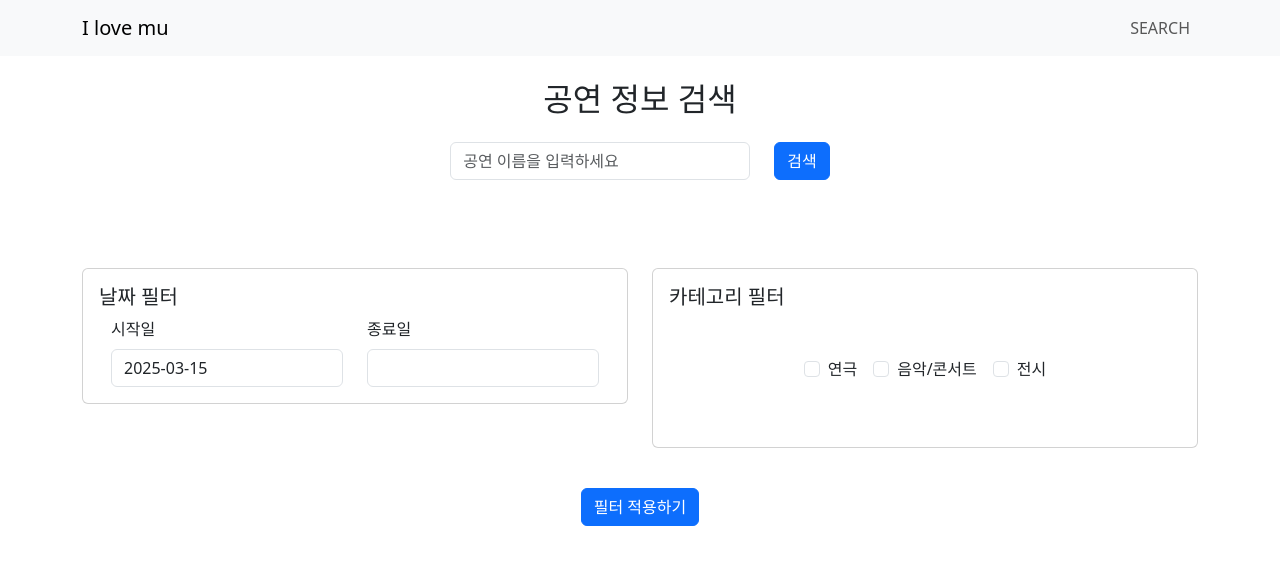
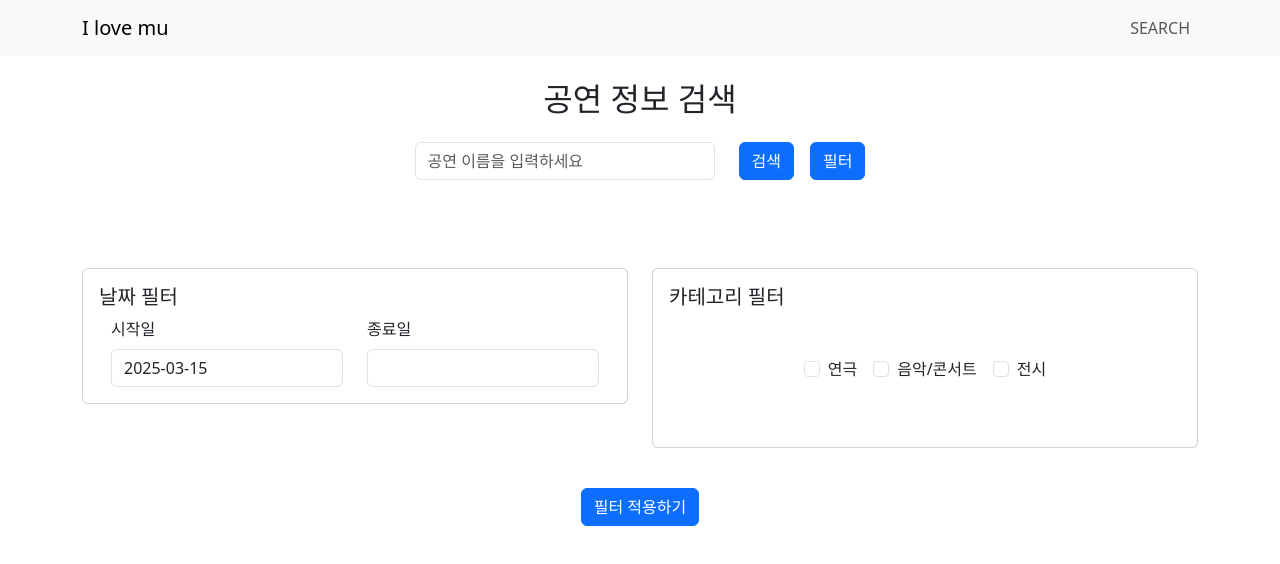
Before and after one commit to I-love-MU/React, a React (Vite) app in the folder ilm/: page /search in a window 1280 px wide. Shown: the top 564 px of the page. Built offline with nearby package versions, Linux system fonts and the light colour scheme.

Commit message:
style: 필터 버튼 추가 및 Offcanvas props로 버튼 이벤트 기능 추가

```diff
--- a/ilm/src/ui/components/SearchForm.jsx
+++ b/ilm/src/ui/components/SearchForm.jsx
@@ -2,7 +2,7 @@ import React, { useState } from 'react'
 import { Form, Button } from 'react-bootstrap'
 import { getFilteredData } from '../../services/ApiService'
 
-const SearchForm = ({ onSearch, onSearchResults, apiFilter, searchStatus }) => {
+const SearchForm = ({ onSearch, onSearchResults, apiFilter, searchStatus, handleShow }) => {
   const [searchTerm, setSearchTerm] = useState('')
 
   const handleSubmit = async (e) => {
@@ -68,6 +68,9 @@ const SearchForm = ({ onSearch, onSearchResults, apiFilter, searchStatus }) => {
       >
         검색
       </Button>
+      <Button variant='primary' onClick={handleShow}>
+        필터
+      </Button>
     </Form>
   )
 }
```
